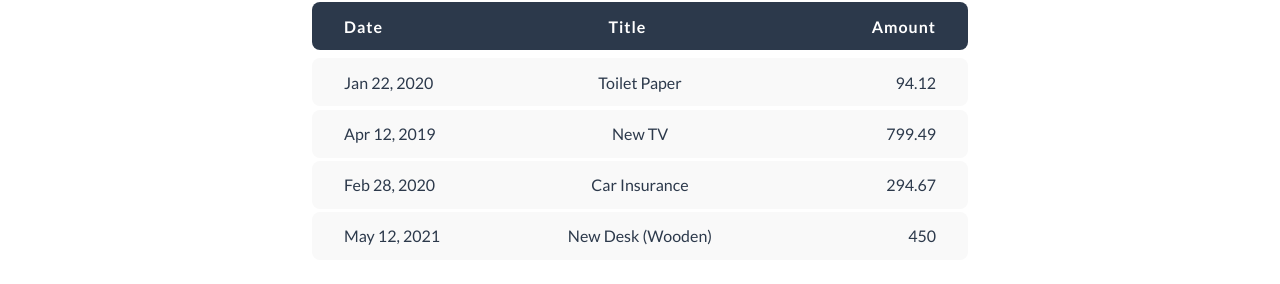
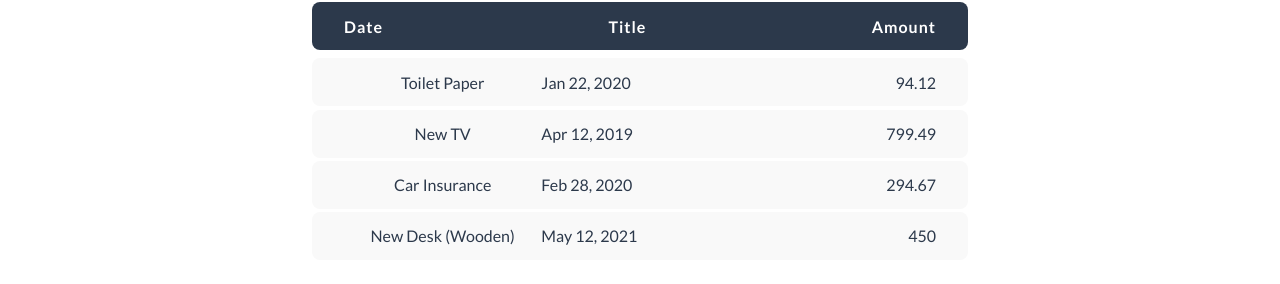
Before and after one commit to mankirats/Expense-Manager, a React (Create React App) app in the folder expense-manager/: page / in a window 1280 px wide. Shown: the part 224-508 px from the top of the page. Built offline with nearby package versions, Linux system fonts and the light colour scheme; no server answers.

Commit message:
New request added

```diff
--- a/expense-manager/src/Components/Expense.js
+++ b/expense-manager/src/Components/Expense.js
@@ -13,8 +13,8 @@ function Expense(props) {
         <>
             <ExpenseDiv>
                 <ExpenseEntryNumber>{props.id}</ExpenseEntryNumber>
+                <ExpenseTitle>{props.title}</ExpenseTitle>
                 <ExpenseDate>{props.date}</ExpenseDate>
-                <ExpenseTitle>{props.title}</ExpenseTitle>
                 <ExpenseTotal>{props.total}</ExpenseTotal>
             </ExpenseDiv>
         </>
```
